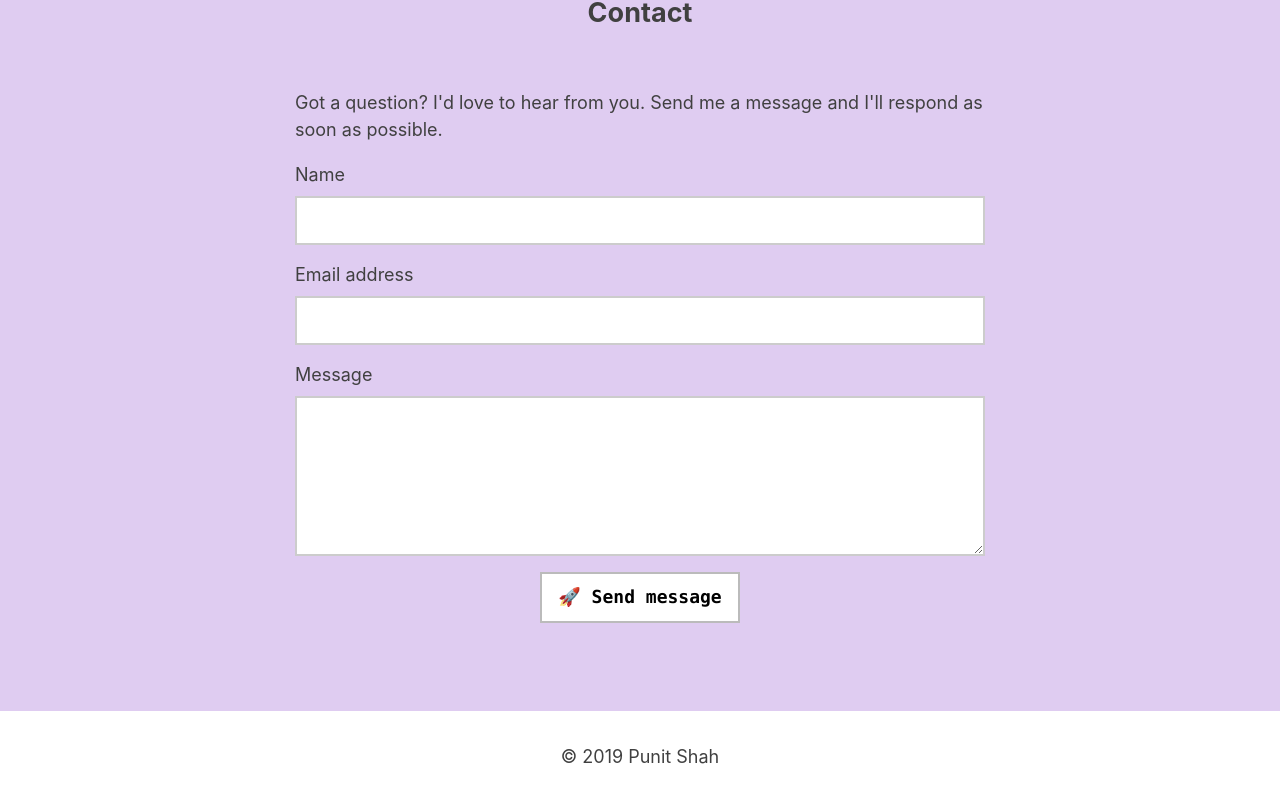
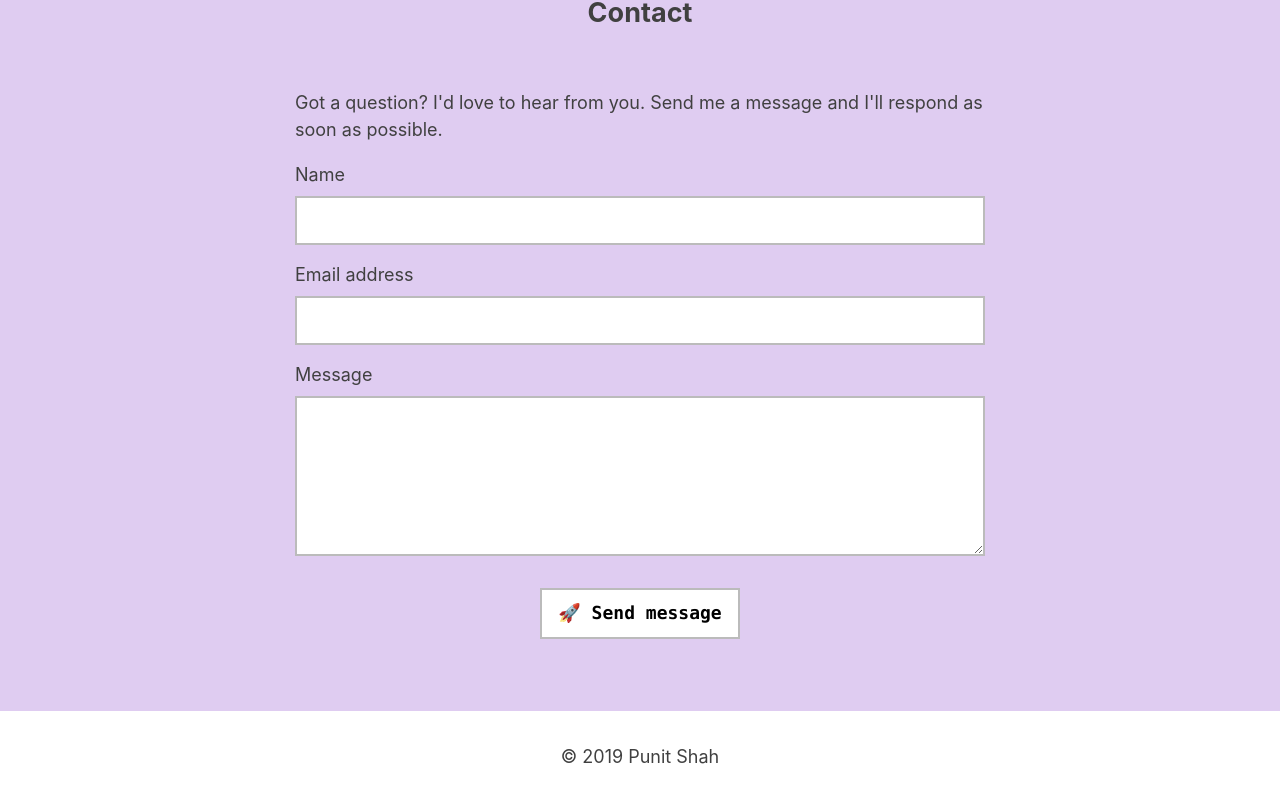
Before and after one commit to punit-shah/punit-shah.github.io, a React (Create React App) app: page / in a window 1280 px wide. Shown: the part 3892-4694 px from the top of the page. Built offline with nearby package versions, Linux system fonts and the light colour scheme.

Commit message:
Style tweaks

```diff
--- a/src/components/Button.css
+++ b/src/components/Button.css
@@ -10,12 +10,12 @@
   font-family: SFMono-Regular, Consolas, Liberation Mono, Menlo, monospace;
   cursor: pointer;
   background-color: #fff;
-  transition: background-color 0.3s ease-in, border-color 0.3s ease-in;
+  transition: background-color 0.2s ease-in, border-color 0.1s ease-in;
 }
 
 .Button:hover,
 .Button:active,
 .Button:focus {
   background-color: #ddd;
-  border-color: #9ab7d3;
+  border-color: #999;
 }
--- a/src/index.css
+++ b/src/index.css
@@ -12,9 +12,8 @@ html {
 body {
   margin: 0;
   padding: 0;
-  font-family: -apple-system, BlinkMacSystemFont, 'Segoe UI', 'Roboto', 'Oxygen',
-    'Ubuntu', 'Cantarell', 'Fira Sans', 'Droid Sans', 'Helvetica Neue',
-    sans-serif;
+  font-family: -apple-system, BlinkMacSystemFont, 'Segoe UI', Helvetica, Arial,
+    sans-serif, 'Apple Color Emoji', 'Segoe UI Emoji', 'Segoe UI Symbol';
   font-size: 1rem;
   line-height: 1.5;
   color: #404040;
@@ -28,10 +27,6 @@ a {
   text-decoration: none;
   font-weight: 600;
   border-bottom: 1px solid #ddd;
-}
-
-code {
-  font-family: Menlo, Monaco, Consolas, 'Courier New', monospace;
 }
 
 .container {
--- a/src/sections/Contact.css
+++ b/src/sections/Contact.css
@@ -20,8 +20,19 @@
   width: 100%;
   padding: 0.75rem;
   margin: 0.5rem 0 1rem;
-  border: solid 2px #ccc;
+  border: solid 2px #bbb;
+  font-family: inherit;
   font-size: 1em;
+  transition: border-color 0.1s ease-in;
+}
+
+.Contact-field:hover,
+.Contact-field:active,
+.Contact-field:focus,
+.Contact-body:hover,
+.Contact-body:active,
+.Contact-body:focus {
+  border-color: #999;
 }
 
 .Contact-body {
@@ -30,7 +41,7 @@
 }
 
 .Contact-submit {
-  margin: 1rem auto;
+  margin: 2rem auto 1rem;
 }
 
 .Contact-hidden {
```
